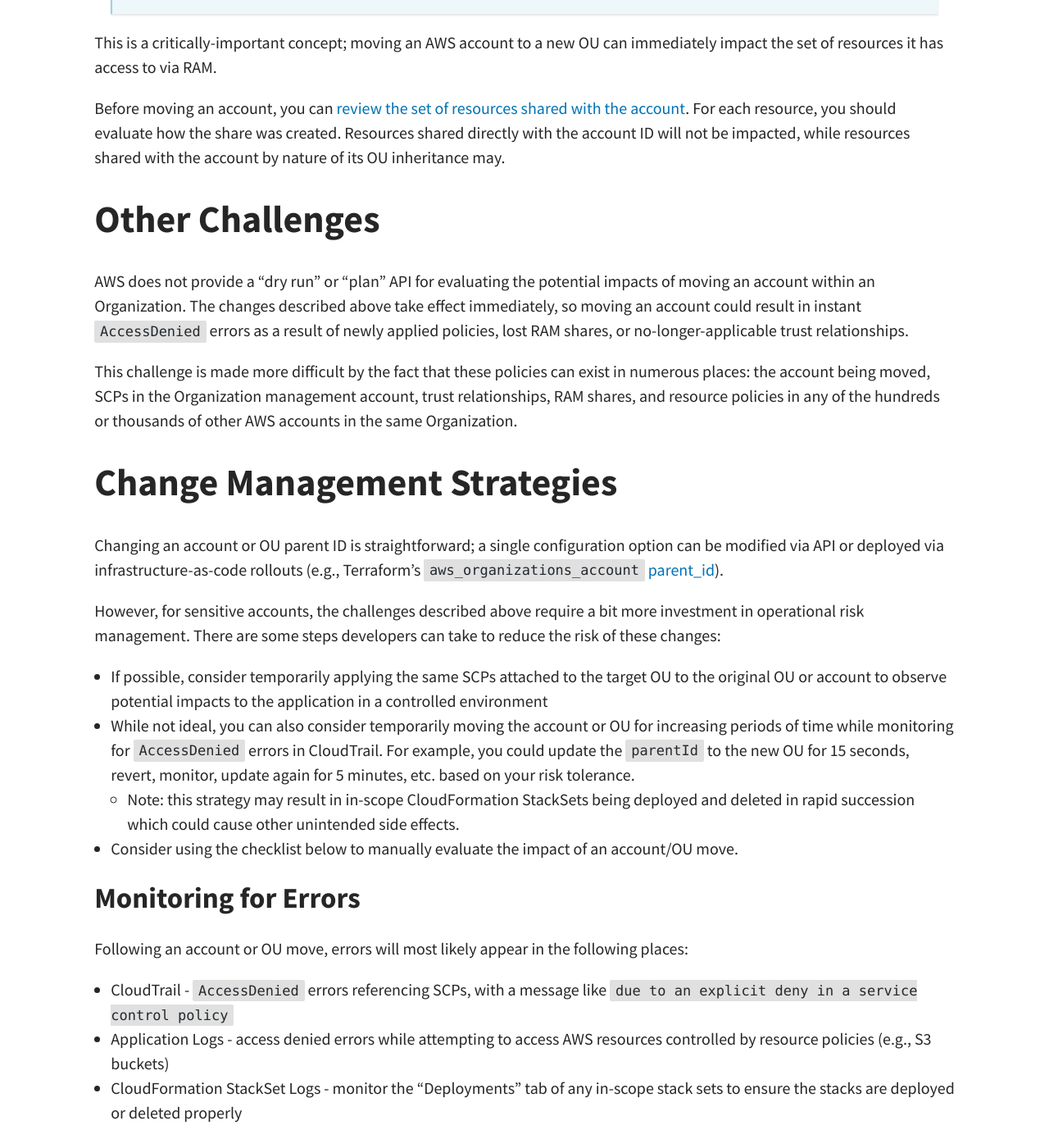
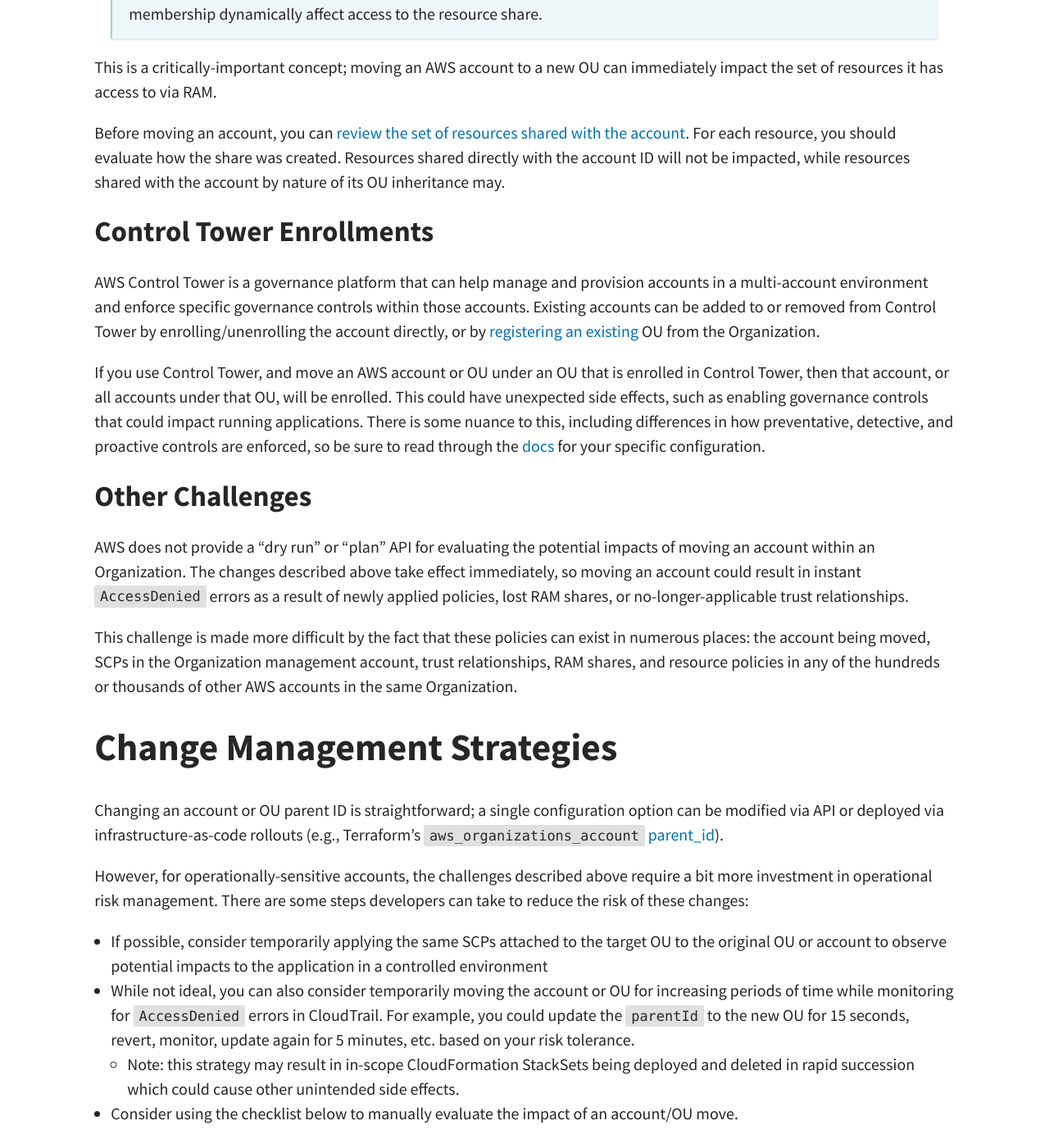
Before and after one commit to wut-dev/blog, a Jekyll site: the page built from _posts/2024-07-05-moving-aws-accounts-within-organization.md, in a window 1280 px wide and 1400 px high, scrolled down 5525 px. Shown: the whole window at 82% size. Built offline with Jekyll 4.4.1, drawn with Linux system fonts in a browser that asks for light colours; some of the changed text lies outside the part shown.

Commit message:
control tower notes

```diff
--- a/_posts/2024-07-05-moving-aws-accounts-within-organization.md
+++ b/_posts/2024-07-05-moving-aws-accounts-within-organization.md
@@ -21,11 +21,12 @@
 
 However they are structured, OUs are not static. They can be renamed, moved, and deleted according to the needs of the business. So to can the accounts under those OUs. There are many reasons why an OU or account may need to be moved, but some common examples include:
 * The account's purpose has changed
-* The organization of the company may change, and accounts may need to be moved to accommodate such a re-org
+* The organization of the company changed, and accounts may need to be moved to accommodate such a re-org
 * The organization matures and begins creating more granular hierarchy for their accounts
 * Acquisitions (inbound or outbound) of parts of the business may require its infrastructure to be migrated elsewhere
 * Security considerations, such as creating tighter boundaries between OUs using policies
 * Cosmetic reasons, such as restructuring the OU hierarchy to make more sense to developers managing it
+* As part of a pipeline when provisioning or deprovisioning accounts
 
 Note: this post covers moving AWS accounts or OUs _within the same Organization_. For considerations when moving accounts to new Organizations, Houston Hopkins has written a good guide [here](https://gist.github.com/houey/fa1129edb2214f1d278010578ea29c18).
 
@@ -148,7 +149,13 @@
 
 Before moving an account, you can [review the set of resources shared with the account](https://docs.aws.amazon.com/ram/latest/userguide/working-with-shared-view-rs.html). For each resource, you should evaluate how the share was created. Resources shared directly with the account ID will not be impacted, while resources shared with the account by nature of its OU inheritance may.
 
-# Other Challenges
+## Control Tower Enrollments
+
+AWS Control Tower is a governance platform that can help manage and provision accounts in a multi-account environment and enforce specific governance controls within those accounts. Existing accounts can be added to or removed from Control Tower by enrolling/unenrolling the account directly, or by [registering an existing](https://docs.aws.amazon.com/controltower/latest/userguide/importing-existing.html) OU from the Organization.
+
+If you use Control Tower, and move an AWS account or OU under an OU that is enrolled in Control Tower, then that account, or all accounts under that OU, will be enrolled. This could have unexpected side effects, such as enabling governance controls that could impact running applications. There is some nuance to this, including differences in how preventative, detective, and proactive controls are enforced, so be sure to read through the [docs](https://docs.aws.amazon.com/controltower/latest/userguide/nested-ous.html#nested-ous-and-controls) for your specific configuration.
+
+## Other Challenges
 
 AWS does not provide a "dry run" or "plan" API for evaluating the potential impacts of moving an account within an Organization. The changes described above take effect immediately, so moving an account could result in instant `AccessDenied` errors as a result of newly applied policies, lost RAM shares, or no-longer-applicable trust relationships.
 
@@ -158,7 +165,7 @@
 
 Changing an account or OU parent ID is straightforward; a single configuration option can be modified via API or deployed via infrastructure-as-code rollouts (e.g., Terraform's `aws_organizations_account` [parent_id](https://registry.terraform.io/providers/hashicorp/aws/latest/docs/resources/organizations_account#parent_id)).
 
-However, for sensitive accounts, the challenges described above require a bit more investment in operational risk management. There are some steps developers can take to reduce the risk of these changes:
+However, for operationally-sensitive accounts, the challenges described above require a bit more investment in operational risk management. There are some steps developers can take to reduce the risk of these changes:
 
 * If possible, consider temporarily applying the same SCPs attached to the target OU to the original OU or account to observe potential impacts to the application in a controlled environment
 * While not ideal, you can also consider temporarily moving the account or OU for increasing periods of time while monitoring for `AccessDenied` errors in CloudTrail. For example, you could update the `parentId` to the new OU for 15 seconds, revert, monitor, update again for 5 minutes, etc. based on your risk tolerance.
@@ -193,6 +200,7 @@
 - [ ] Do any IAM policies, trust relationships, etc., in any AWS account within the Organization, target by OU? Does this OU include any of the original or new OU paths?
     - [ ] Grep your policies for the use of OU condition keys, including: `aws:PrincipalOrgPaths`, `aws:ResourceOrgPaths`, and `aws:SourceOrgPaths`
 - [ ] Do any RAM shares share resources based on OU? Does this OU include any of the original or new OU paths?
+- [ ] Will moving the account or OU trigger any Control Tower enrollments that could begin enforcing governance controls on the account(s)?
 
 ----
 
```
